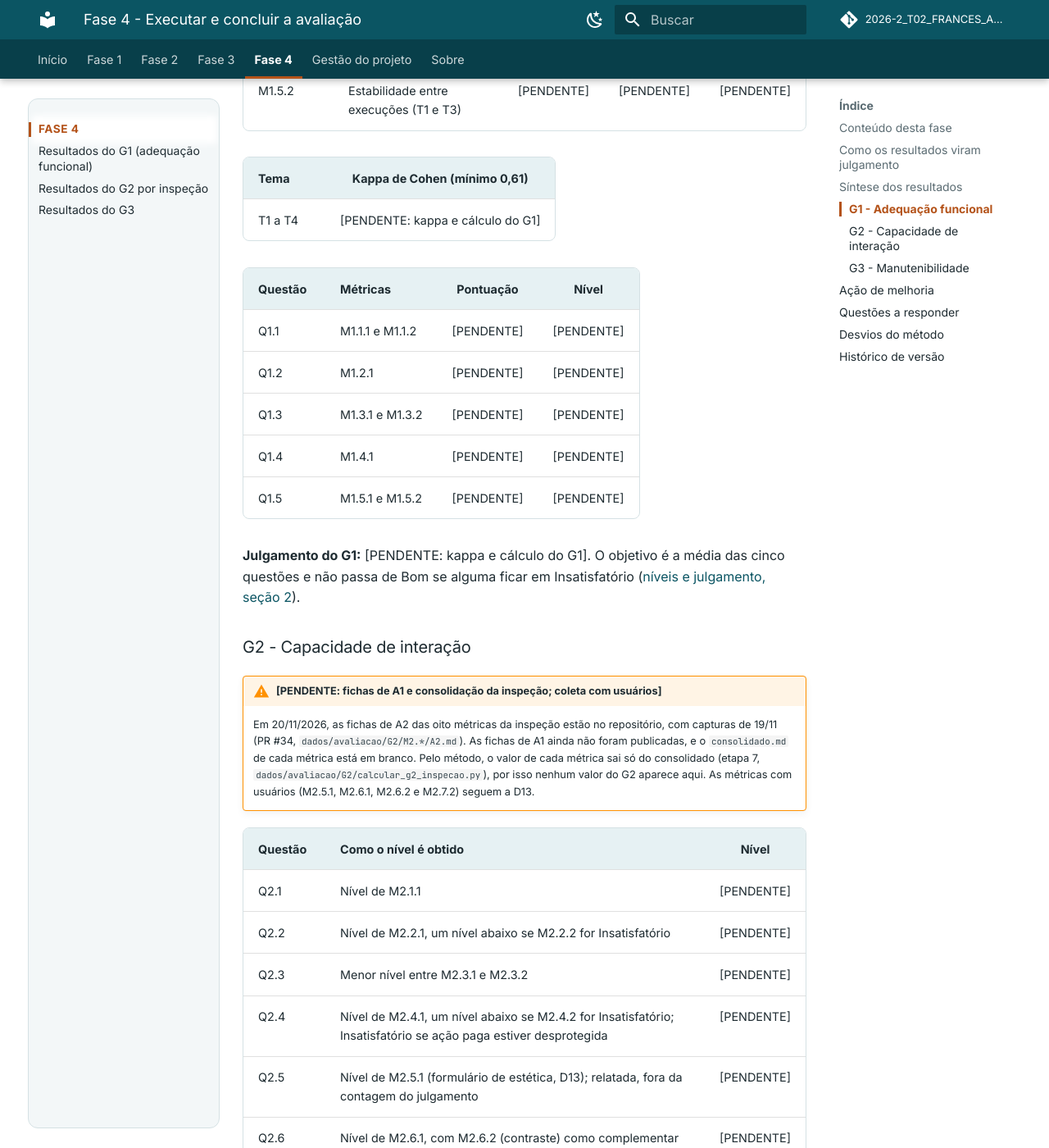
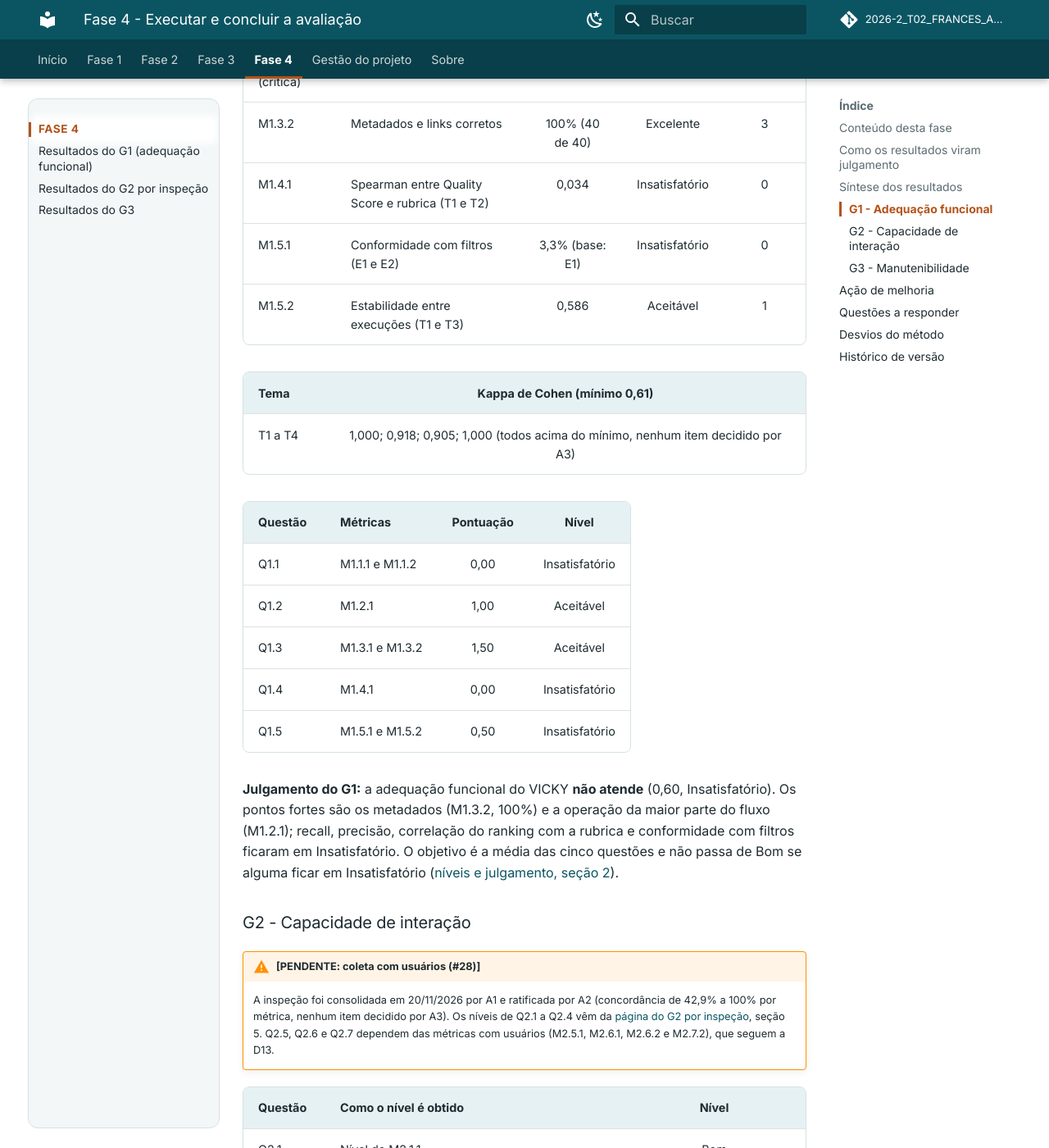
Before and after one commit to FCTE-Qualidade-de-Software-1/2026-2_T02_FRANCES_ALLEN, an MkDocs documentation site: the page built from docs/fase-4/index.md, in a window 1280 px wide and 1400 px high, scrolled down 3678 px. Shown: the whole window at 82% size. Built offline with MkDocs 1.6.1 and Material for MkDocs 9.7.7, drawn with Linux system fonts in a browser that asks for light colours; comment, search, counter and statistics services are not loaded; some of the changed text lies outside the part shown.

Commit message:
Fase 4: G1 completo e G2 por inspeção na síntese, estado das páginas em 22/11 (#31)

```diff
--- a/docs/fase-4/index.md
+++ b/docs/fase-4/index.md
@@ -7,13 +7,13 @@ Quarta e última fase do processo de avaliação de produto da família **SQuaRE
 
 ## Conteúdo desta fase
 
-| Página | Conteúdo | Responsável | Issue | Estado em 20/11/2026 |
+| Página | Conteúdo | Responsável | Issue | Estado em 22/11/2026 |
 |--------|----------|-------------|:-----:|----------------------|
-| [Resultados do G1](resultados-g1.md) (adequação funcional) | Triagens T1 a T4, julgamento de A1 e A2, kappa, M1.1.1 a M1.5.2 e respostas de Q1.1 a Q1.5 | Larissa Gomes | #26 | Triagens e fichas de A1 e A2 no repositório; kappa e cálculo em andamento |
-| [Resultados do G2 por inspeção](resultados-g2-inspecao.md) | M2.1.1 a M2.4.2 e M2.7.1, concordância entre avaliadores e respostas das questões | Gabriel Fae | #27 | Fichas de A2 no repositório (PR #34); fichas de A1 e consolidação (etapa 7) pendentes |
-| Resultados do G2 com usuários | Formulário de estética, sessões remotas, teste com teclado e axe DevTools: M2.5.1, M2.6.1, M2.6.2 e M2.7.2 | João Felipe Oliveira | #28 | Coleta replanejada pela [D13](../gestao/decisoes.md#d13-adaptar-a-coleta-com-usuarios-ao-prazo-da-entrega-2), sessões de 19 a 21/11 |
+| [Resultados do G1](resultados-g1.md) (adequação funcional) | Triagens T1 a T4, julgamento de A1 e A2, kappa, M1.1.1 a M1.5.2 e respostas de Q1.1 a Q1.5 | Larissa Gomes | #26 | Concluído (PR #36): oito métricas, kappa de T1 a T4 e respostas de Q1.1 a Q1.5 |
+| [Resultados do G2 por inspeção](resultados-g2-inspecao.md) | M2.1.1 a M2.4.2 e M2.7.1, concordância entre avaliadores e respostas das questões | Gabriel Fae | #27 | Concluído (PRs #34 e #37): consolidação de A1 e A2, oito métricas e respostas de Q2.1 a Q2.4 e parte da Q2.7 |
+| Resultados do G2 com usuários | Formulário de estética, sessões remotas, teste com teclado e axe DevTools: M2.5.1, M2.6.1, M2.6.2 e M2.7.2 | João Felipe Oliveira | #28 | Coleta replanejada pela [D13](../gestao/decisoes.md#d13-adaptar-a-coleta-com-usuarios-ao-prazo-da-entrega-2); sessões em andamento em 22/11 |
 | [Resultados do G3](resultados-g3.md) (manutenibilidade) e ação de melhoria | M3.1.1 a M3.3.1 na linha de base de 14/11, repetição por A2, julgamento do G3 e candidata de melhoria | Guilherme Moura | #29 | Linha de base, repetição e julgamento concluídos (PR #35); ação de melhoria e medida depois pendentes |
-| Julgamento e conclusões | Julgamento por característica, relação entre as características, ligação com o propósito da Fase 1 e sugestões ao requisitante | Guilherme Maciel | #30 | A iniciar; depende do G1 e do G2 |
+| Julgamento e conclusões | Julgamento por característica, relação entre as características, ligação com o propósito da Fase 1 e sugestões ao requisitante | Guilherme Maciel | #30 | Primeira versão no repositório (PR #38); falta incorporar o G1 e o G2 com usuários |
 
 ## Como os resultados viram julgamento
 
@@ -29,58 +29,57 @@ O caminho de cada número até a conclusão segue as regras da Fase 2, sem mudan
 
 | Objetivo | Métricas medidas | Perfil das questões | Pontuação do objetivo | Nível | Julgamento do VICKY | Fonte |
 |----------|:----------------:|---------------------|:---------------------:|:-----:|---------------------|-------|
-| G1 - Adequação funcional | [PENDENTE: kappa e cálculo do G1] | [PENDENTE: kappa e cálculo do G1] | [PENDENTE: kappa e cálculo do G1] | [PENDENTE] | [PENDENTE] | [Resultados do G1](resultados-g1.md) |
-| G2 - Capacidade de interação | [PENDENTE: consolidação da inspeção e coleta com usuários] | [PENDENTE] | [PENDENTE] | [PENDENTE] | [PENDENTE] | [Resultados do G2 por inspeção](resultados-g2-inspecao.md) |
+| G1 - Adequação funcional | 8 de 8 | Q1.1 Insatisfatório (0,00) · Q1.2 Aceitável (1,00) · Q1.3 Aceitável (1,50) · Q1.4 Insatisfatório (0,00) · Q1.5 Insatisfatório (0,50) | 0,60 | Insatisfatório | **Não atende** | [Resultados do G1](resultados-g1.md) |
+| G2 - Capacidade de interação | 8 por inspeção; 4 com usuários [PENDENTE: #28] | Q2.1 Bom · Q2.2 Aceitável · Q2.3 Insatisfatório · Q2.4 Insatisfatório · Q2.5 a Q2.7 [PENDENTE: #28] | [PENDENTE: #28] | [PENDENTE: #28] | [PENDENTE: #30] | [Resultados do G2 por inspeção](resultados-g2-inspecao.md) |
 | G3 - Manutenibilidade | 6 de 6 | Q3.1 Bom (2,00) · Q3.2 Aceitável (1,00) · Q3.3 Aceitável (1,00) | 1,33 | Aceitável | **Atende parcialmente** | [Resultados do G3](resultados-g3.md) |
 
 _Tabela 1 - Síntese do julgamento por objetivo. Fonte: elaborada pela equipe a partir das páginas de resultados de cada objetivo._
 
 ### G1 - Adequação funcional
 
-!!! warning "[PENDENTE: kappa e cálculo do G1]"
-    A coleta do G1 (#26) fecha em 20/11/2026 com as conferências, o kappa de Cohen de cada tema e o cálculo por `dados/avaliacao/G1/calcular_g1.py`. Nenhum valor desta seção é estimado.
+Coleta de 17 a 20/11/2026 nos temas T1 a T4, com repetição de T1 e T3 e as execuções de filtro E1 e E2. Valores, kappa e respostas da [página de resultados do G1](resultados-g1.md), seções 2 a 5.
 
 | Métrica | Medida | Valor | Nível | Pontos |
 |---------|--------|:-----:|:-----:|:------:|
-| M1.1.1 (crítica) | Recall@30 normalizado (T1 a T4) | [PENDENTE] | [PENDENTE] | [PENDENTE] |
-| M1.1.2 | Recall restrito às fontes (T1 a T4) | [PENDENTE] | [PENDENTE] | [PENDENTE] |
-| M1.2.1 | Funções declaradas operantes (F01 a F09) | [PENDENTE] | [PENDENTE] | [PENDENTE] |
-| M1.3.1 (crítica) | Precisão@30 (T1 a T4) | [PENDENTE] | [PENDENTE] | [PENDENTE] |
-| M1.3.2 | Metadados e links corretos | [PENDENTE] | [PENDENTE] | [PENDENTE] |
-| M1.4.1 | Spearman entre Quality Score e rubrica (T1 e T2) | [PENDENTE] | [PENDENTE] | [PENDENTE] |
-| M1.5.1 | Conformidade com filtros (E1 e E2) | [PENDENTE] | [PENDENTE] | [PENDENTE] |
-| M1.5.2 | Estabilidade entre execuções (T1 e T3) | [PENDENTE] | [PENDENTE] | [PENDENTE] |
+| M1.1.1 (crítica) | Recall@30 normalizado (T1 a T4) | 0,195 | Insatisfatório | 0 |
+| M1.1.2 | Recall restrito às fontes (T1 a T4) | 0,195 | Insatisfatório | 0 |
+| M1.2.1 | Funções declaradas operantes (F01 a F09) | 72,2% | Aceitável | 1 |
+| M1.3.1 (crítica) | Precisão@30 (T1 a T4) | 24,7% | Insatisfatório | 0 |
+| M1.3.2 | Metadados e links corretos | 100% (40 de 40) | Excelente | 3 |
+| M1.4.1 | Spearman entre Quality Score e rubrica (T1 e T2) | 0,034 | Insatisfatório | 0 |
+| M1.5.1 | Conformidade com filtros (E1 e E2) | 3,3% (base: E1) | Insatisfatório | 0 |
+| M1.5.2 | Estabilidade entre execuções (T1 e T3) | 0,586 | Aceitável | 1 |
 
 | Tema | Kappa de Cohen (mínimo 0,61) |
 |------|:----------------------------:|
-| T1 a T4 | [PENDENTE: kappa e cálculo do G1] |
+| T1 a T4 | 1,000; 0,918; 0,905; 1,000 (todos acima do mínimo, nenhum item decidido por A3) |
 
 | Questão | Métricas | Pontuação | Nível |
 |---------|----------|:---------:|:-----:|
-| Q1.1 | M1.1.1 e M1.1.2 | [PENDENTE] | [PENDENTE] |
-| Q1.2 | M1.2.1 | [PENDENTE] | [PENDENTE] |
-| Q1.3 | M1.3.1 e M1.3.2 | [PENDENTE] | [PENDENTE] |
-| Q1.4 | M1.4.1 | [PENDENTE] | [PENDENTE] |
-| Q1.5 | M1.5.1 e M1.5.2 | [PENDENTE] | [PENDENTE] |
+| Q1.1 | M1.1.1 e M1.1.2 | 0,00 | Insatisfatório |
+| Q1.2 | M1.2.1 | 1,00 | Aceitável |
+| Q1.3 | M1.3.1 e M1.3.2 | 1,50 | Aceitável |
+| Q1.4 | M1.4.1 | 0,00 | Insatisfatório |
+| Q1.5 | M1.5.1 e M1.5.2 | 0,50 | Insatisfatório |
 
-**Julgamento do G1:** [PENDENTE: kappa e cálculo do G1]. O objetivo é a média das cinco questões e não passa de Bom se alguma ficar em Insatisfatório ([níveis e julgamento, seção 2](../fase-2/niveis-e-julgamento.md#2-regras-do-g1-adequacao-funcional)).
+**Julgamento do G1:** a adequação funcional do VICKY **não atende** (0,60, Insatisfatório). Os pontos fortes são os metadados (M1.3.2, 100%) e a operação da maior parte do fluxo (M1.2.1); recall, precisão, correlação do ranking com a rubrica e conformidade com filtros ficaram em Insatisfatório. O objetivo é a média das cinco questões e não passa de Bom se alguma ficar em Insatisfatório ([níveis e julgamento, seção 2](../fase-2/niveis-e-julgamento.md#2-regras-do-g1-adequacao-funcional)).
 
 ### G2 - Capacidade de interação
 
-!!! warning "[PENDENTE: fichas de A1 e consolidação da inspeção; coleta com usuários]"
-    Em 20/11/2026, as fichas de A2 das oito métricas da inspeção estão no repositório, com capturas de 19/11 (PR #34, `dados/avaliacao/G2/M2.*/A2.md`). As fichas de A1 ainda não foram publicadas, e o `consolidado.md` de cada métrica está em branco. Pelo método, o valor de cada métrica sai só do consolidado (etapa 7, `dados/avaliacao/G2/calcular_g2_inspecao.py`), por isso nenhum valor do G2 aparece aqui. As métricas com usuários (M2.5.1, M2.6.1, M2.6.2 e M2.7.2) seguem a D13.
+!!! warning "[PENDENTE: coleta com usuários (#28)]"
+    A inspeção foi consolidada em 20/11/2026 por A1 e ratificada por A2 (concordância de 42,9% a 100% por métrica, nenhum item decidido por A3). Os níveis de Q2.1 a Q2.4 vêm da [página do G2 por inspeção](resultados-g2-inspecao.md), seção 5. Q2.5, Q2.6 e Q2.7 dependem das métricas com usuários (M2.5.1, M2.6.1, M2.6.2 e M2.7.2), que seguem a D13.
 
 | Questão | Como o nível é obtido | Nível |
 |---------|-----------------------|:-----:|
-| Q2.1 | Nível de M2.1.1 | [PENDENTE] |
-| Q2.2 | Nível de M2.2.1, um nível abaixo se M2.2.2 for Insatisfatório | [PENDENTE] |
-| Q2.3 | Menor nível entre M2.3.1 e M2.3.2 | [PENDENTE] |
-| Q2.4 | Nível de M2.4.1, um nível abaixo se M2.4.2 for Insatisfatório; Insatisfatório se ação paga estiver desprotegida | [PENDENTE] |
-| Q2.5 | Nível de M2.5.1 (formulário de estética, D13); relatada, fora da contagem do julgamento | [PENDENTE] |
-| Q2.6 | Nível de M2.6.1, com M2.6.2 (contraste) como complementar | [PENDENTE] |
-| Q2.7 | Nível de M2.7.2, um nível abaixo se M2.7.1 for Insatisfatório | [PENDENTE] |
+| Q2.1 | Nível de M2.1.1 | Bom |
+| Q2.2 | Nível de M2.2.1, um nível abaixo se M2.2.2 for Insatisfatório | Aceitável |
+| Q2.3 | Menor nível entre M2.3.1 e M2.3.2 | Insatisfatório |
+| Q2.4 | Nível de M2.4.1, um nível abaixo se M2.4.2 for Insatisfatório; Insatisfatório se ação paga estiver desprotegida | Insatisfatório |
+| Q2.5 | Nível de M2.5.1 (formulário de estética, D13); relatada, fora da contagem do julgamento | [PENDENTE: #28] |
+| Q2.6 | Nível de M2.6.1, com M2.6.2 (contraste) como complementar | [PENDENTE: #28] |
+| Q2.7 | Nível de M2.7.2, um nível abaixo se M2.7.1 for Insatisfatório | [PENDENTE: #28]; M2.7.1 = Bom (3 de 4), não rebaixa |
 
-**Julgamento do G2:** [PENDENTE], pelas regras da [seção 3 de níveis e julgamento](../fase-2/niveis-e-julgamento.md#3-regras-do-g2-capacidade-de-interacao).
+**Julgamento do G2:** [PENDENTE: #28 e #30], pelas regras da [seção 3 de níveis e julgamento](../fase-2/niveis-e-julgamento.md#3-regras-do-g2-capacidade-de-interacao).
 
 ### G3 - Manutenibilidade
 
@@ -138,7 +137,7 @@ Toda diferença entre o que a Fase 3 previu e o que foi executado é registrada
 | 19/11/2026 | G1 | Casamento de título na consulta às fontes de M1.1.2 por similaridade de 0,85 ou mais, limiar que o método não fixava | Relatos sem PMID e títulos em português | [PENDENTE: confirmação da condutora do G1] |
 | 14 e 18/11/2026 | G3 | Nenhum | - | - |
 
-_Os dois desvios do G1 vêm da página de resultados do G1 em construção (branch `larissa/g1-dia1`) e ficam a confirmar até o fechamento da #26._
+_Os dois desvios do G1 vêm da página de resultados do G1; o registro completo da execução está na seção 3 dela._
 
 ## Histórico de versão
 
@@ -147,3 +146,4 @@ _Os dois desvios do G1 vêm da página de resultados do G1 em construção (bran
 | 0.1 | 16/10/2026 | Criação da página | Gabriel Fae | - |
 | 0.2 | 18/11/2026 | Estrutura da Fase 4: páginas de resultados por objetivo, caminho da medida ao julgamento, questões a responder e registro de desvios | Lucas Avelar | - |
 | 0.3 | 20/11/2026 | Síntese dos resultados: G3 completo, G1 e G2 com marcadores de pendência, ação de melhoria e desvios registrados até 20/11 | Lucas Avelar | - |
+| 0.4 | 22/11/2026 | G1 completo e G2 por inspeção (Q2.1 a Q2.4) na síntese; estado das páginas atualizado | Lucas Avelar | - |
```
